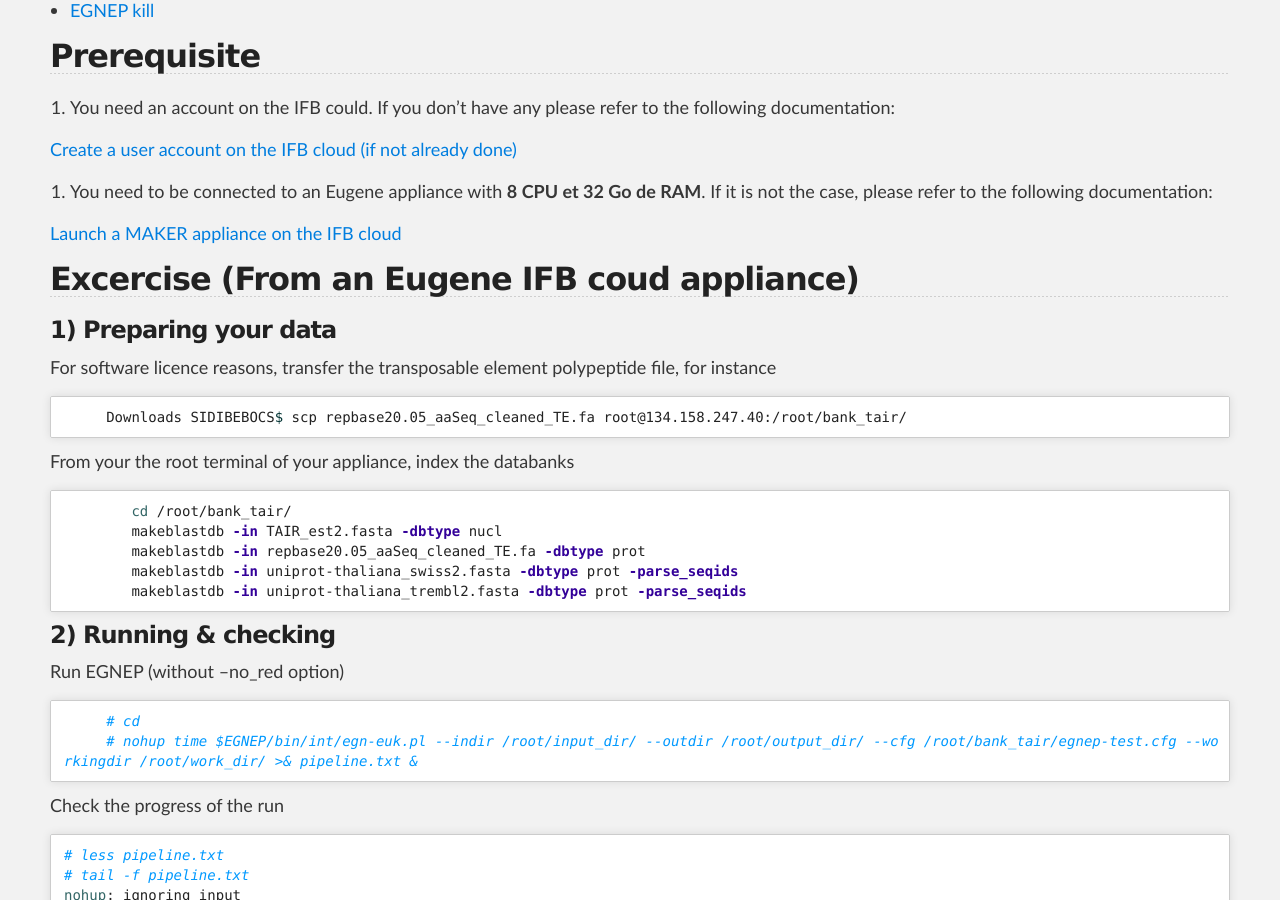
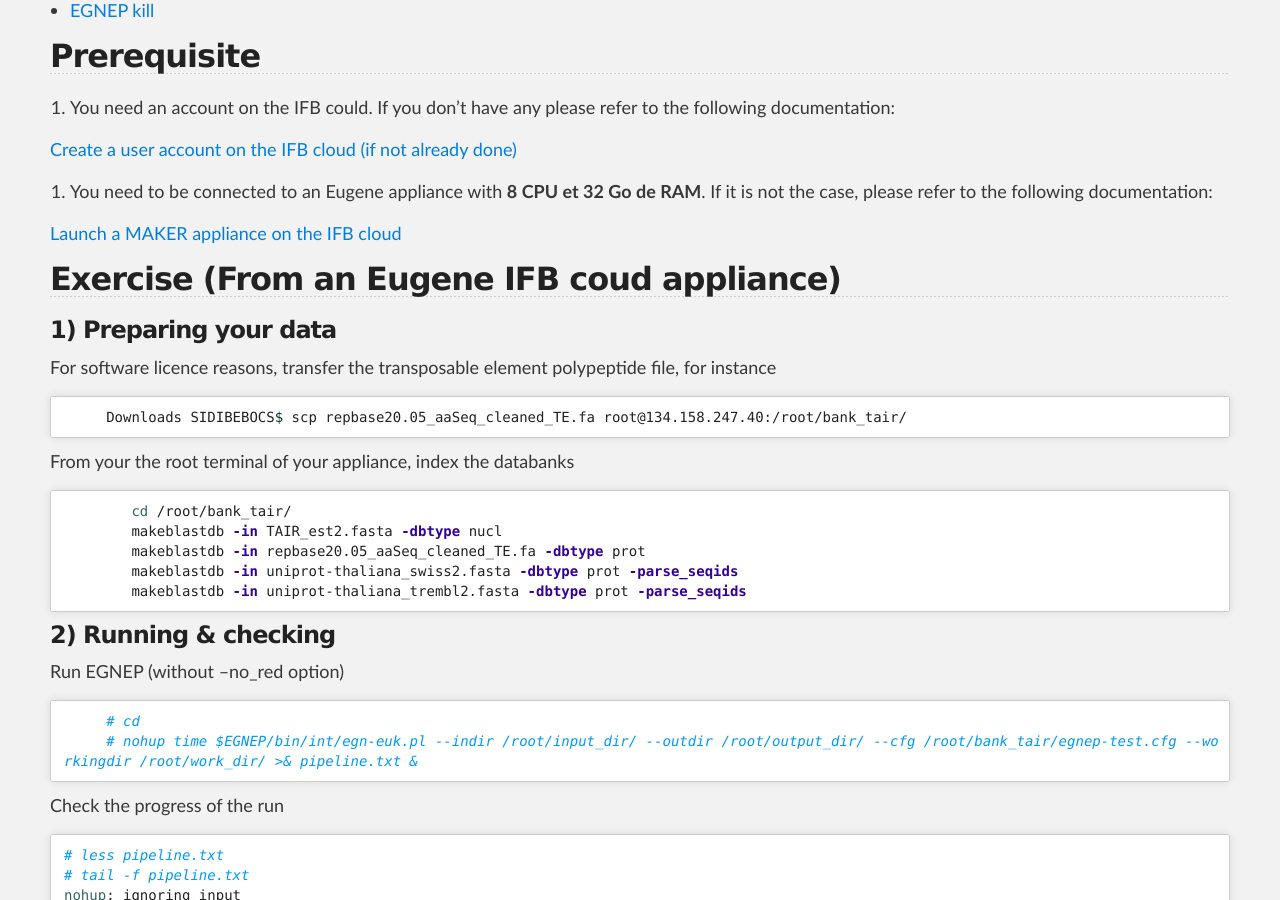
Before and after one commit to SouthGreenPlatform/trainings, a Jekyll site: the page built from _pages/annotation/Eugene/exercice_eugene_appliance.md, in a window 1280 px wide and 900 px high, scrolled down 332 px. Built offline with Jekyll 4.4.1, drawn with Linux system fonts in a browser that asks for light colours; nearby versions of some CDN libraries.

Commit message:
Update exercice_eugene_appliance.md

```diff
--- a/_pages/annotation/Eugene/exercice_eugene_appliance.md
+++ b/_pages/annotation/Eugene/exercice_eugene_appliance.md
@@ -26,7 +26,7 @@ date: 15/09/2018
 
 <a target="_blank" href="{{ site.url }}/annotation/IFBcloud/use_IFB_cloud_appliance">Launch a MAKER appliance on the IFB cloud</a>
 
-## Excercise (From an Eugene IFB coud appliance)
+## Exercise (From an Eugene IFB coud appliance)
 
 ### 1) Preparing your data
 
```
